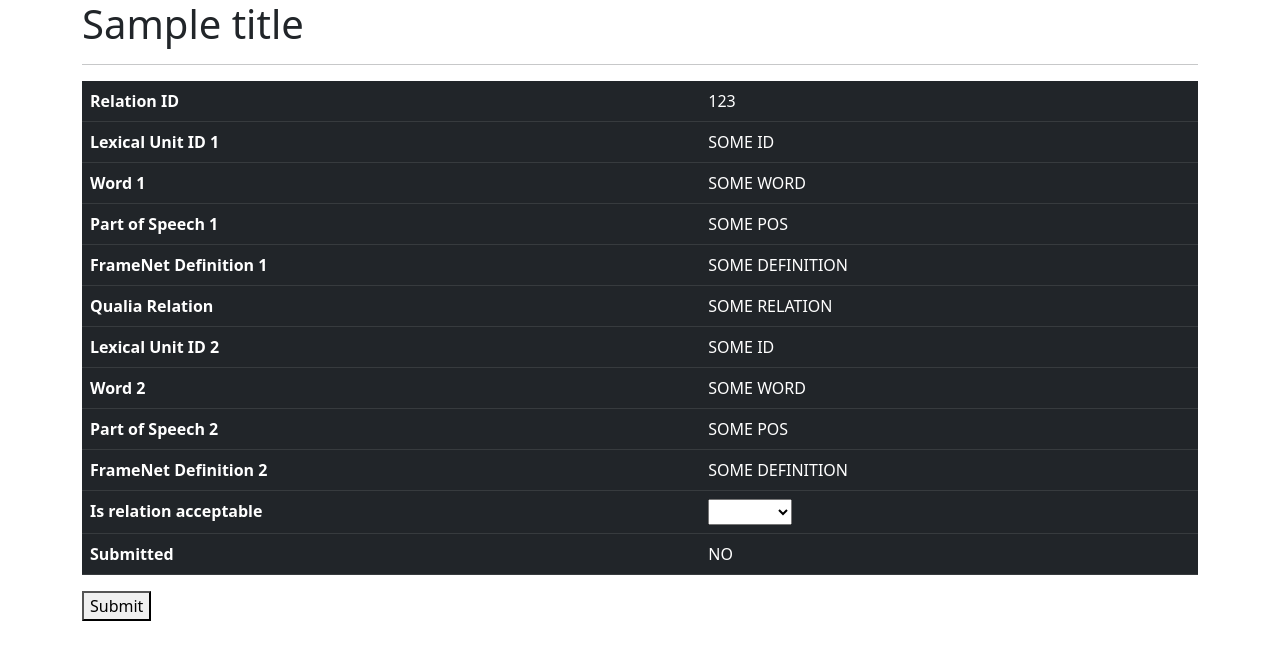
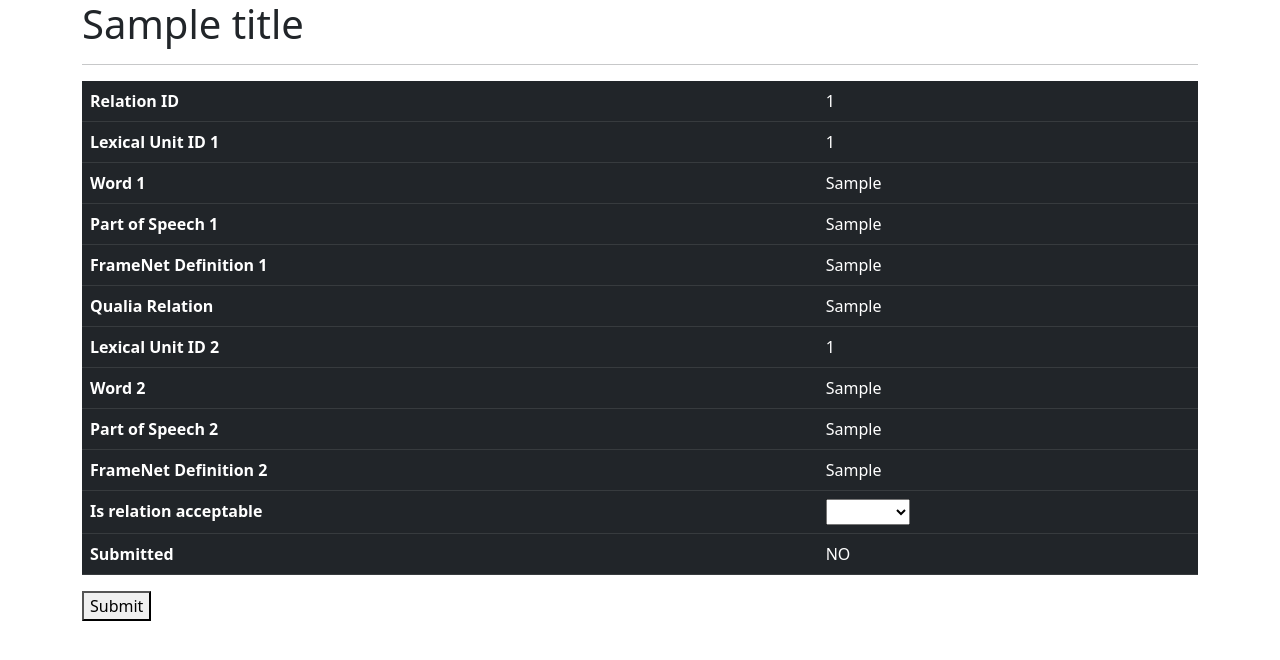
Before and after one commit to slowwavesleep/QualiaAnnotationUI, a Flask app: template templates/annotate.html in a window 1280 px wide. Shown: the top 660 px of the page. Run offline with Flask 2, Linux system fonts and the light colour scheme; tables that the repository leaves empty hold one stand-in row (values such as "Sample post"); the template is opened without the code that fills it: values that come from a table or form of the project are taken from there, most other values are stand-ins (such as "Sample title", 1, 10 or a date in 2020); parts of the project's set-up code (start-up, migrations or seed data) failed here and were passed over.

Commit message:
WIP db integration

```diff
--- a/app.py
+++ b/app.py
@@ -1,3 +1,6 @@
+import random
+
+import pandas as pd
 from flask import Flask, render_template, request, jsonify
 from flask_sqlalchemy import SQLAlchemy
 
@@ -8,28 +11,72 @@ db = SQLAlchemy(app)
 
 
 class Annotation(db.Model):
-    relation_id = db.Column(db.Integer, primary_key=True)
+    record_id = db.Column(db.Integer, primary_key=True)
     approved = db.Column(db.Boolean, index=True)
 
 
-class Record:
-    pass
+class Record(db.Model):
+    record_id = db.Column(db.Integer, primary_key=True)
+    id_lu_1 = db.Column(db.Integer)
+    word_1 = db.Column(db.String(32))
+    pos_1 = db.Column(db.String(16))
+    fn_definition_1 = db.Column(db.String(256))
+    relation = db.Column(db.String(64))
+    id_lu_2 = db.Column(db.Integer)
+    word_2 = db.Column(db.String(32))
+    pos_2 = db.Column(db.String(16))
+    fn_definition_2 = db.Column(db.String(256))
 
 
 db.create_all()
 
+data = pd.read_csv("resources/qualia_relations.csv")
+data.columns = ['record_id',
+                'id_lu_1',
+                'word_1',
+                'pos_1',
+                'fn_definition_1',
+                'relation',
+                'id_lu_2',
+                'word_2',
+                'pos_2',
+                'fn_definition_2']
+
+
+def load_from_df(df: pd.DataFrame, session, model):
+    model.query.delete()
+    records = []
+    for row in df.iterrows():
+        records.append(Record(**row[1].to_dict()))
+    session.add_all(records)
+    session.commit()
+
+
+load_from_df(data, db.session, Record)
+
 
 @app.route("/")
 def index():
-    return render_template("annotate.html")
+    annotated = set([annotation.record_id for annotation in Annotation.query.all()])
+    ids_to_annotate = set([record.record_id for record in Record.query.all()])
+    record_id = random.choice(list(ids_to_annotate.difference(annotated)))
+    record = Record.query.filter(Record.record_id == record_id).first()
+    return render_template("annotate.html", record=record)
 
 
 @app.route("/annotate/submit")
 def submit():
-    rel_id = request.args.get("id", None)
-    annotation = request.args.get("a", None)
+    record_id = request.args.get("id", None)
+    approved = request.args.get("a", None)
+    if approved == "ok":
+        approved = True
+    else:
+        approved = False
 
-    return jsonify({"a": f"all good {rel_id} {annotation}"})
+    db.session.merge(Annotation(**{"record_id": record_id, "approved": approved}))
+    db.session.commit()
+
+    return jsonify({"a": f"all good {record_id} {approved}"})
 
 
 if __name__ == '__main__':
--- a/templates/annotate.html
+++ b/templates/annotate.html
@@ -4,43 +4,43 @@
 <table id="data" class="table table-dark table-hover">
     <tr>
         <th>Relation ID</th>
-        <td id="relation-id">123</td>
+        <td id="relation-id">{{ record.record_id }}</td>
     </tr>
     <tr>
         <th>Lexical Unit ID 1</th>
-        <td>SOME ID</td>
+        <td>{{ record.id_lu_1 }}</td>
     </tr>
     <tr>
         <th>Word 1</th>
-        <td>SOME WORD</td>
+        <td>{{ record.word_1 }}</td>
     </tr>
     <tr>
         <th>Part of Speech 1</th>
-        <td>SOME POS</td>
+        <td>{{ record.pos_1 }}</td>
     </tr>
     <tr>
         <th>FrameNet Definition 1</th>
-        <td>SOME DEFINITION</td>
+        <td>{{ record.fn_definition_1 }}</td>
     </tr>
     <tr>
         <th>Qualia Relation</th>
-        <td>SOME RELATION</td>
+        <td>{{ record.relation }}</td>
     </tr>
     <tr>
         <th>Lexical Unit ID 2</th>
-        <td>SOME ID</td>
+        <td>{{ record.id_lu_2 }}</td>
     </tr>
     <tr>
         <th>Word 2</th>
-        <td>SOME WORD</td>
+        <td>{{ record.word_2 }}</td>
     </tr>
     <tr>
         <th>Part of Speech 2</th>
-        <td>SOME POS</td>
+        <td>{{ record.pos_2 }}</td>
     </tr>
     <tr>
         <th>FrameNet Definition 2</th>
-        <td>SOME DEFINITION</td>
+        <td>{{ record.fn_definition_2 }}</td>
     </tr>
     <tr>
         <th>Is relation acceptable</th>
```
